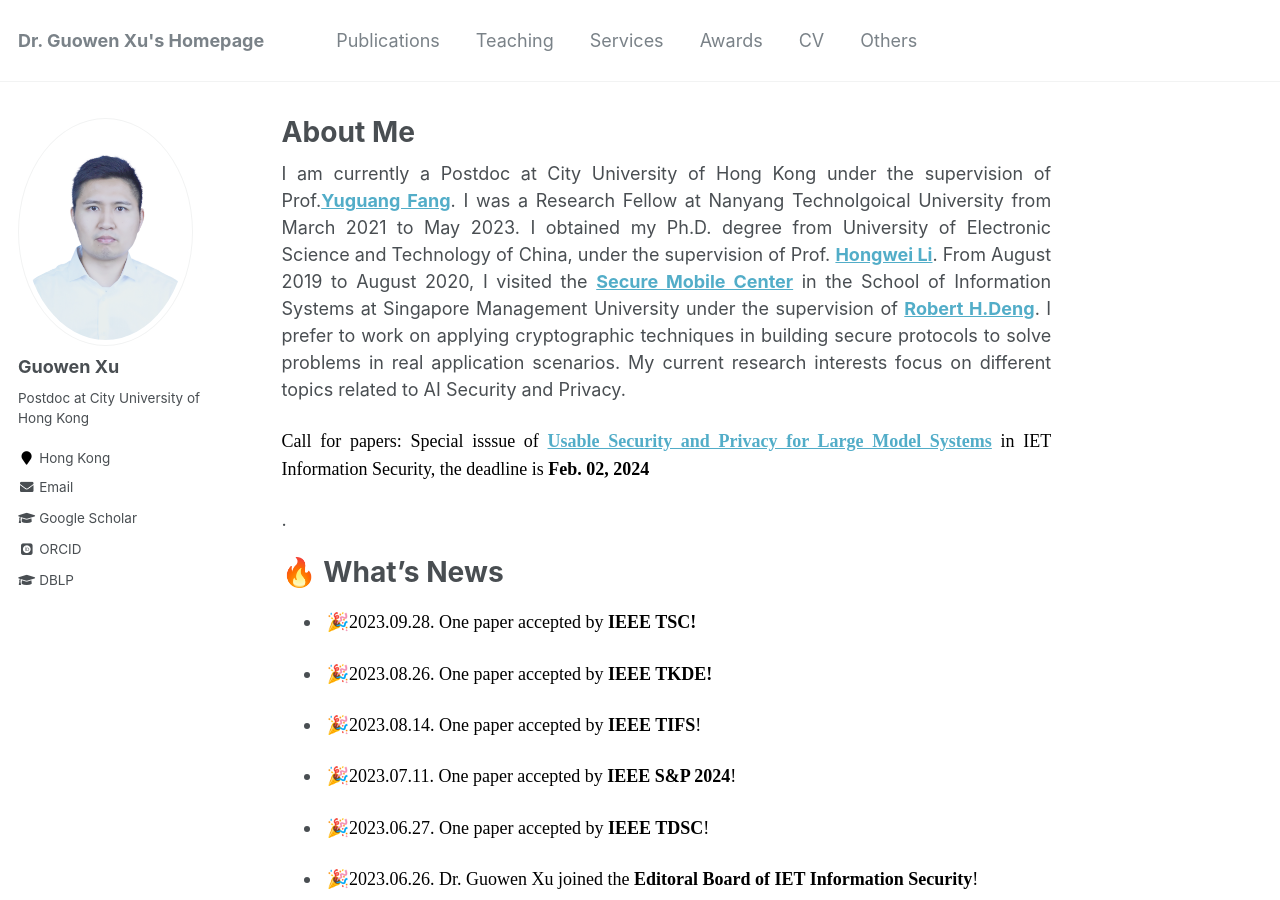
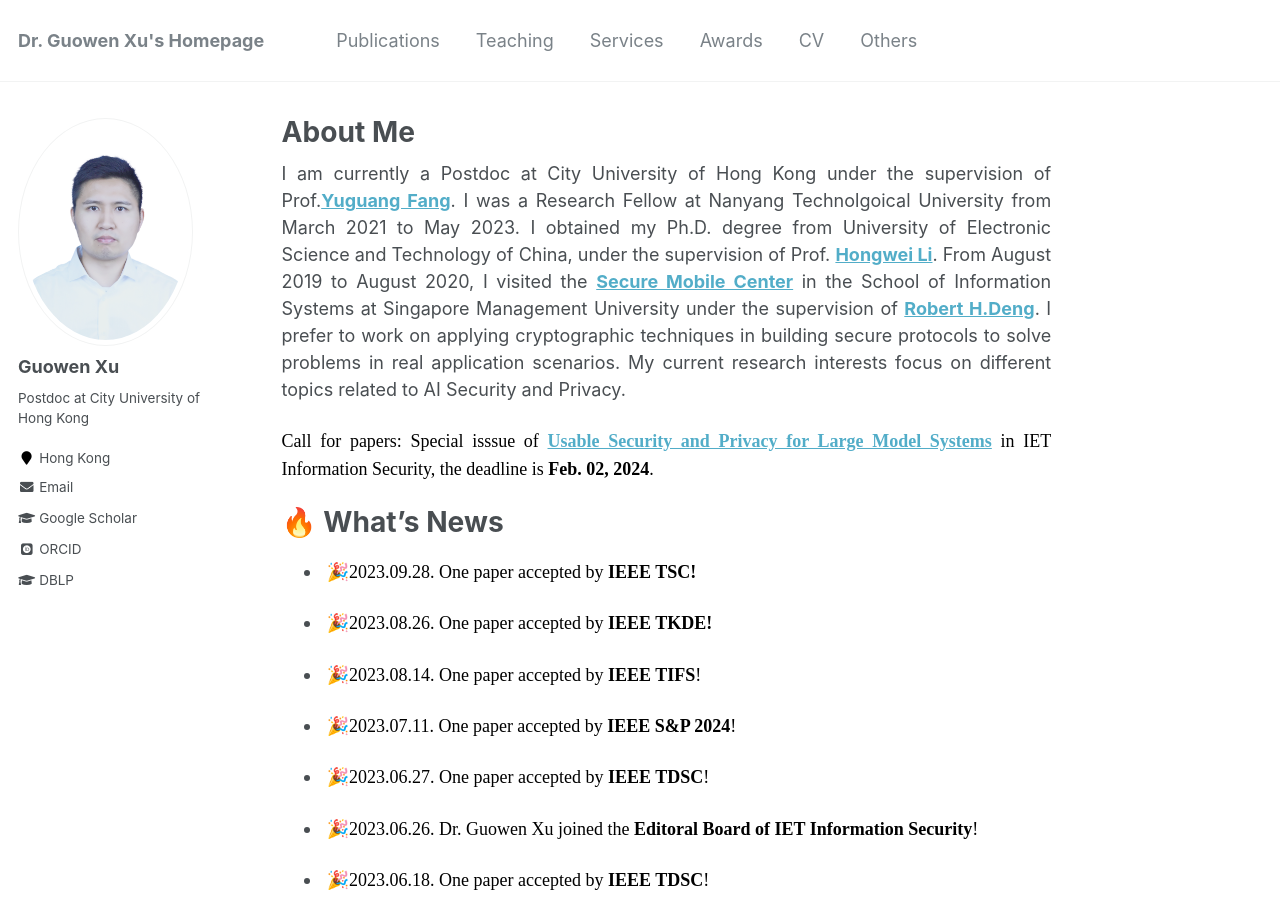
Before and after one commit to Guowen-xu/guowen-xu.github.io, a Jekyll site: the page built from _pages/about.md, in a window 1280 px wide and 900 px high. Built offline with Jekyll 4.4.1, drawn with Linux system fonts in a browser that asks for light colours; some web fonts are replaced.

Commit message:
Update about.md

```diff
--- a/_pages/about.md
+++ b/_pages/about.md
@@ -10,7 +10,7 @@ redirect_from:
 
 <p align="justify">I am currently a Postdoc at City University of Hong Kong under the supervision of Prof.<a href = "https://www.cs.cityu.edu.hk/~yugufang/"><b>Yuguang Fang</b></a>. I was a  Research  Fellow at Nanyang Technolgoical University from March 2021 to May 2023. I obtained my Ph.D. degree from University of Electronic Science and Technology of China, under the supervision of Prof. <a href = "https://scholar.google.com.hk/citations?hl=zh-CN&user=-o6u2gwAAAAJ&view_op=list_works&sortby=pubdate"><b>Hongwei Li</b></a>. From August 2019 to August 2020,  I visited the  <a href = "https://smc.smu.edu.sg/"><b>Secure Mobile Center</b></a> in the School of Information Systems at Singapore Management University under the supervision of <a href = "http://www.mysmu.edu/faculty/robertdeng/"><b>Robert H.Deng</b></a>. I prefer to work on applying cryptographic techniques in building secure protocols to solve problems in real application scenarios. My current research interests focus on different topics related to AI Security and Privacy.</p>
 
- <p align="justify"> <font face="Times New Roman" color=black size=4> Call for papers: Special isssue of <a href = "https://www.hindawi.com/journals/ietis/si/387822/"> <b>Usable Security and Privacy for Large Model Systems</b></a> in IET Information Security, the deadline is <b>Feb. 02, 2024</b></font></p>.
+ <p align="justify"> <font face="Times New Roman" color=black size=4> Call for papers: Special isssue of <a href = "https://www.hindawi.com/journals/ietis/si/387822/"> <b>Usable Security and Privacy for Large Model Systems</b></a> in IET Information Security, the deadline is <b>Feb. 02, 2024</b>.</font></p>
 
 
   🔥 What's News
```
